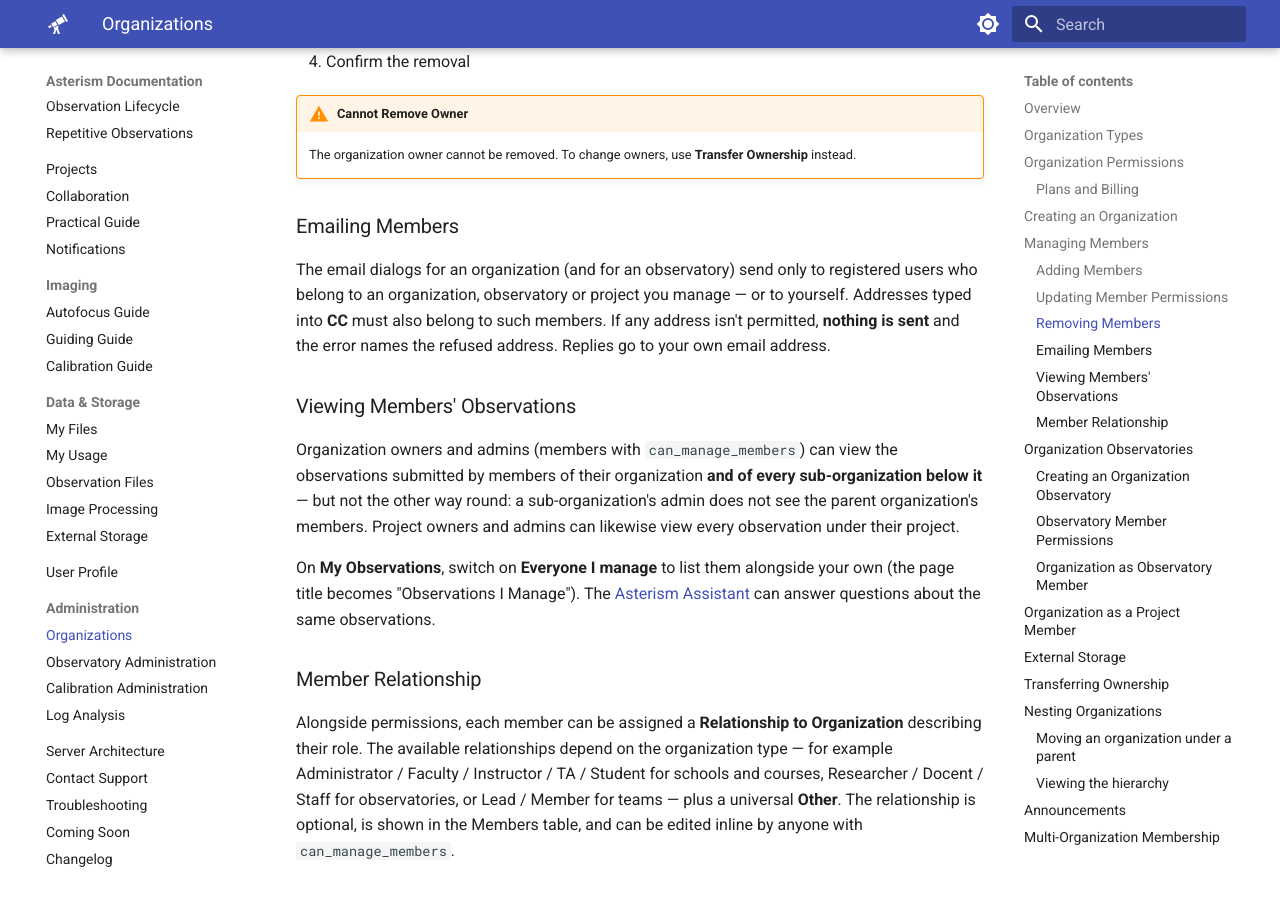
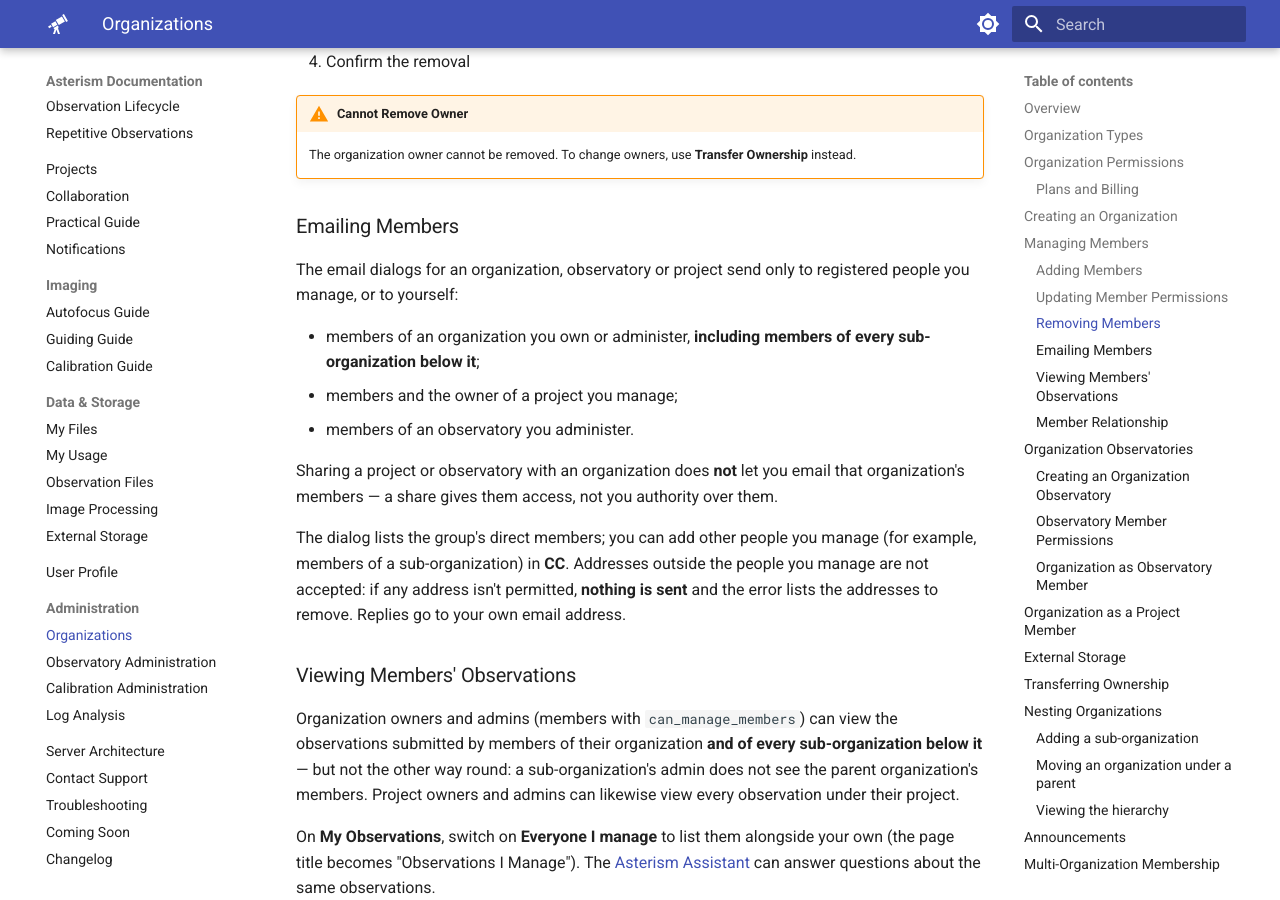
Before and after one commit to First-Light-Systems/nina-scheduler-docs, an MkDocs documentation site: the page built from docs/ORGANIZATIONS.md, in a window 1280 px wide and 900 px high, scrolled down 3224 px. Built offline with MkDocs 1.6.1 and Material for MkDocs 9.7.7, drawn with Linux system fonts in a browser that asks for light colours; some of the changed text lies outside the part shown.

Commit message:
docs(organizations): email reaches sub-organizations; adding a sub-org needs authority over both (v2.29)
Emailing Members: admins can email members of every sub-organization below
theirs; shares don't open an organization's members to email; the refusal
lists the addresses to remove (app #1704, #1706).

New "Adding a sub-organization": Add Organization under Member Organizations
requires managing the parent AND managing or owning the organization added
(app #1705).

Home-page versions: server 4.19.2, GUI 4.8.3.

Co-Authored-By: Claude Opus 5.5 <noreply@anthropic.com>

```diff
--- a/docs/ORGANIZATIONS.md
+++ b/docs/ORGANIZATIONS.md
@@ -99,7 +99,15 @@ If you have `can_manage_members` permission:
 
 ### Emailing Members
 
-The email dialogs for an organization (and for an observatory) send only to registered users who belong to an organization, observatory or project you manage — or to yourself. Addresses typed into **CC** must also belong to such members. If any address isn't permitted, **nothing is sent** and the error names the refused address. Replies go to your own email address.
+The email dialogs for an organization, observatory or project send only to registered people you manage, or to yourself:
+
+- members of an organization you own or administer, **including members of every sub-organization below it**;
+- members and the owner of a project you manage;
+- members of an observatory you administer.
+
+Sharing a project or observatory with an organization does **not** let you email that organization's members — a share gives them access, not you authority over them.
+
+The dialog lists the group's direct members; you can add other people you manage (for example, members of a sub-organization) in **CC**. Addresses outside the people you manage are not accepted: if any address isn't permitted, **nothing is sent** and the error lists the addresses to remove. Replies go to your own email address.
 
 ### Viewing Members' Observations
 
@@ -193,6 +201,12 @@ Only the current owner can transfer ownership:
 
 Organizations can be nested into a hierarchy — a parent organization with sub-organizations beneath it — which is how larger institutions model departments, courses, or partner groups.
 
+### Adding a sub-organization
+
+In an organization's **Manage Members** view, the **Member Organizations** section lists its sub-organizations. **Add Organization** attaches an existing organization beneath this one, and you choose which management permissions its members inherit here. Cycles and duplicates are refused.
+
+Because a sub-organization's members count as members of the parent — the parent's admins can then see their observations and email them — you need authority over **both** organizations: you must manage the parent, and also **manage or own the organization you're adding** (or it must already sit inside a hierarchy you run, for example adding one of your departments under a second parent you manage). You can't attach an organization you don't run, even beneath one you own.
+
 ### Moving an organization under a parent
 
 From an organization's **Manage Members** view, **Move Under Organization** nests that organization beneath a parent, detaching it from any current parent. You choose which parent-level management permissions its members inherit, and can optionally check **Make the parent organization the owner**, which transfers ownership to the parent org and demotes the current owner to a regular member. A nested organization **inherits the parent's subscription tier**, and cycles are prevented.
```
Also changed, not shown: other parts of docs/ORGANIZATIONS.md (+1 -1 lines), docs/CHANGELOG.md (+9 -0 lines), docs/index.md (+2 -2 lines).
